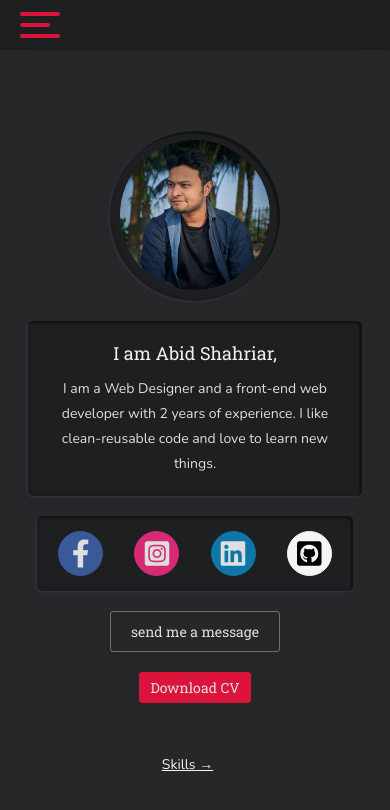
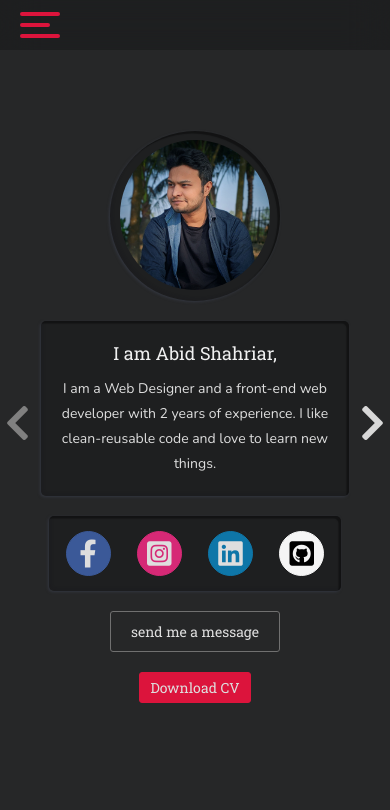
Before and after one commit to abid-shahriar/react-portfolio, a React (Create React App) app: page / in a window 390 px wide. Shown: the top 810 px of the page. Built offline with nearby package versions, Linux system fonts and the light colour scheme.

Commit message:
added nevigation btns

```diff
--- a/src/App.js
+++ b/src/App.js
@@ -1,5 +1,6 @@
 import React, { useState } from 'react';
-import { withRouter } from 'react-router-dom';
+import { withRouter, useHistory, useLocation } from 'react-router-dom';
+
 import Nav from './components/nav/Nav';
 import Main from './components/main/Main';
 import Loading from './components/fallbacks/Loading';
@@ -7,6 +8,9 @@ import Loading from './components/fallbacks/Loading';
 function App() {
 	const [Toggle, setToggle] = useState(false);
 	const [Loaded, setLoaded] = useState(false);
+
+	const location = useLocation();
+	const history = useHistory();
 
 	window.addEventListener('click', (e) => {
 		if (e.target.classList.contains('toggle-btn')) {
@@ -16,9 +20,46 @@ function App() {
 		}
 	});
 
+	const handleLeftBtn = () => {
+		switch (location.pathname) {
+			case '/contact':
+				history.push('/projects');
+				break;
+			case '/projects':
+				history.push('/skills');
+				break;
+			case '/skills':
+				history.push('/');
+				break;
+			default:
+				return null;
+		}
+	};
+	const handleRightBtn = () => {
+		switch (location.pathname) {
+			case '/':
+				history.push('/skills');
+				break;
+			case '/skills':
+				history.push('/projects');
+				break;
+			case '/projects':
+				history.push('/contact');
+				break;
+			default:
+				return null;
+		}
+	};
+
 	if (Loaded) {
 		return (
 			<>
+				<div className='leftBtn' onClick={handleLeftBtn} style={{ color: `${location.pathname === '/' ? 'grey' : 'rgb(216, 216, 216)'}` }}>
+					<i className='fas fa-chevron-left'></i>
+				</div>
+				<div className='rightBtn' onClick={handleRightBtn} style={{ color: `${location.pathname === '/contact' ? 'grey' : 'rgb(216, 216, 216)'}` }}>
+					<i className='fas fa-chevron-right'></i>
+				</div>
 				<Nav Toggle={Toggle} setToggle={setToggle} />
 				<Main Toggle={Toggle} setToggle={setToggle} />
 			</>
--- a/src/components/sections/about/About.jsx
+++ b/src/components/sections/about/About.jsx
@@ -36,8 +36,6 @@ function About() {
 				<motion.a variants={MotionAnimation} className='cv-btn' href='/abid-cv.pdf'>
 					Download CV
 				</motion.a>
-
-				<RouteChange next='Skills' nextPath='/skills' />
 			</motion.div>
 		</div>
 	);
--- a/src/sass/_global.scss
+++ b/src/sass/_global.scss
@@ -32,6 +32,10 @@
 	margin: 0 auto;
 	min-height: calc(100vh - 6rem);
 	animation: sectionChange 0.25s ease-in-out;
+
+	@media (max-width: 1100px) {
+		width: 83%;
+	}
 }
 
 .section-wrapper {
@@ -87,3 +91,26 @@ a {
 		}
 	}
 }
+
+.leftBtn,
+.rightBtn {
+	font-size: 4rem;
+	position: fixed;
+	top: 50%;
+	transform: translateY(-50%);
+	color: rgb(216, 216, 216);
+	z-index: 1000;
+	display: none;
+
+	@media (max-width: 1100px) {
+		display: block;
+	}
+}
+
+.leftBtn {
+	left: 0.5rem;
+}
+
+.rightBtn {
+	right: 0.5rem;
+}
```
